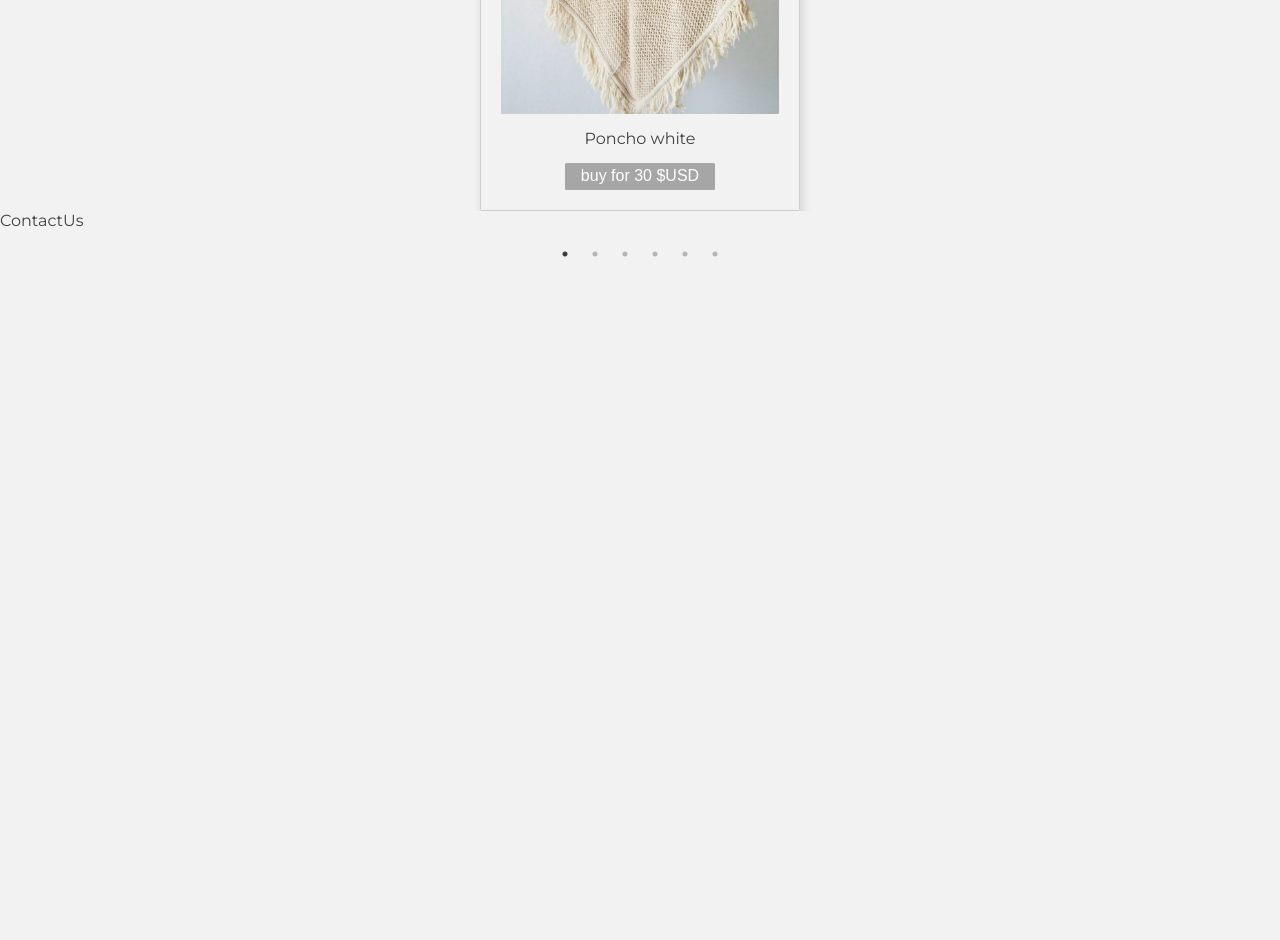
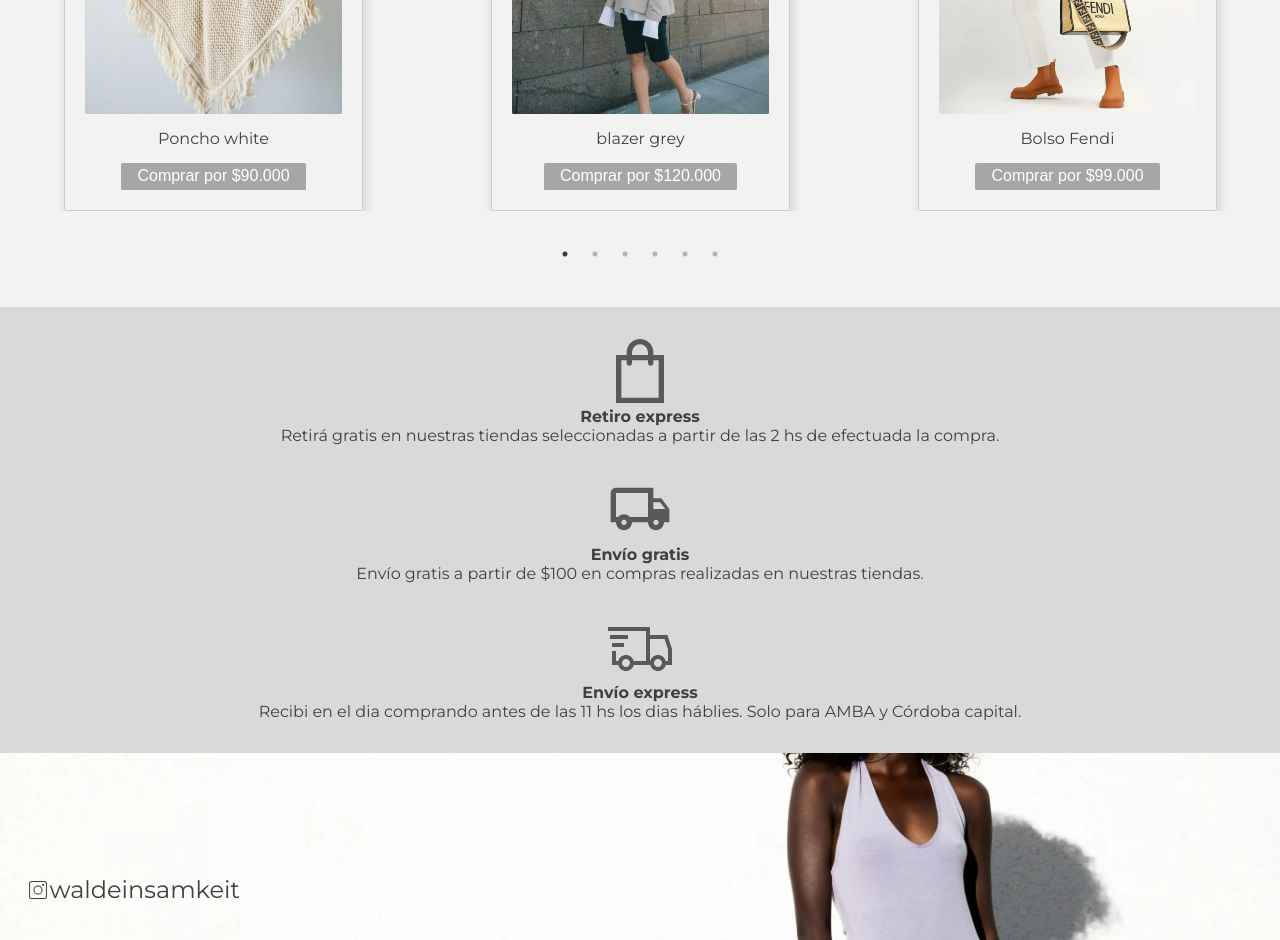
Before and after one commit to makuserrano/Waldein-Ecommerce, a React (Create React App) app: page / in a window 1280 px wide. Shown: the part 1860-2800 px from the top of the page. Before the commit the page ends 2124 px from the top, so only its background shows below. Built offline with nearby package versions, Linux system fonts and the light colour scheme; the HTML template or start-up script is replaced by a standard one.

Commit message:
change section + component ContactUs + bannerInstagram

```diff
--- a/src/components/BannerSlider.jsx
+++ b/src/components/BannerSlider.jsx
@@ -12,6 +12,8 @@ const SimpleSlider = () => {
   const settings = {
     dots: true,
     infinite: true,
+    autoplay: true,
+    autoplaySpeed: 2500,
     speed: 500,
     slidesToShow: 1,
     slidesToScroll: 1,
--- a/src/components/Carrousel.jsx
+++ b/src/components/Carrousel.jsx
@@ -6,9 +6,7 @@ const Carrousel = ({ children }) => {
   const settings = {
     dots: true,
     infinite: true,
-    centerMode: true,
     speed: 500,
-    fade: true,
     slidesToShow: 4,
     slidesToScroll: 1,
     arrows: false,
@@ -16,13 +14,31 @@ const Carrousel = ({ children }) => {
       {
         breakpoint: 768,
         settings: {
-          centerMode: false,
           slidesToShow: 1,
           infinite: true,
           slidesToScroll: 1,
           dots: true,
           arrows: false,
-          fade: true,
+        },
+      },
+      {
+        breakpoint: 1024,
+        settings: {
+          slidesToShow: 2,
+          infinite: true,
+          slidesToScroll: 1,
+          dots: true,
+          arrows: false,
+        },
+      },
+      {
+        breakpoint: 1400,
+        settings: {
+          slidesToShow: 3,
+          infinite: true,
+          slidesToScroll: 1,
+          dots: true,
+          arrows: false,
         },
       },
     ],
--- a/src/components/ContactUs.jsx
+++ b/src/components/ContactUs.jsx
@@ -1,10 +1,52 @@
-import React from 'react'
+import React from "react";
 import "../sass/components/ContactUs.scss";
-
+import { MdOutlineLocalShipping } from "react-icons/md";
+import { GrShop } from "react-icons/gr";
+import { LiaShippingFastSolid } from "react-icons/lia";
+import { CiInstagram } from "react-icons/ci";
+import imgFollow from "../assets/img/responsive/seguinos-instagram.webp";
 function ContactUs() {
   return (
-    <div>ContactUs</div>
-  )
+    <div className="container">
+      <div className="info">
+        <div className="info__express">
+          <GrShop className="info__icon" />
+          <h4 className="info__text">Retiro express</h4>
+          <p className="info__text__p">
+            Retirá gratis en nuestras tiendas seleccionadas a partir de las 2 hs
+            de efectuada la compra.
+          </p>
+        </div>
+        <div className="info__shipping">
+          <MdOutlineLocalShipping className="info__icon" />
+          <h4 className="info__text"> Envío gratis</h4>
+          <p className="info__text__p">
+            Envío gratis a partir de $100 en compras realizadas en nuestras
+            tiendas.
+          </p>
+        </div>
+        <div className="info__express__shipping">
+          <LiaShippingFastSolid className="info__icon" />
+          <h4 className="info__text">Envío express</h4>
+          <p className="info__text__p">
+            Recibi en el dia comprando antes de las 11 hs los dias háblies. Solo
+            para AMBA y Córdoba capital.
+          </p>
+        </div>
+        <div className="info__banner">
+          <img
+            className="info__banner__img"
+            src={imgFollow}
+            alt="follow instagram"
+          />
+          <div className="info__banner__follow">
+            <CiInstagram className="info__banner__follow__icon" />
+            <p className="info__banner__follow__p">waldeinsamkeit</p>
+          </div>
+        </div>
+      </div>
+    </div>
+  );
 }
 
-export default ContactUs
+export default ContactUs;
--- a/src/components/SectionMan.jsx
+++ b/src/components/SectionMan.jsx
@@ -16,35 +16,35 @@ const SectionMen = () => {
         <Card
           imageSrc={img1}
           description="Tayson white"
-          buttonText="buy for 30 $USD"
+          buttonText="Comprar por $50.000"
           cardNumber={1}
           alt="img-men-1"
         />
         <Card
           imageSrc={img2}
           description="Classic jacket"
-          buttonText="buy for 43 $USD"
+          buttonText="Comprar por $90.000"
           cardNumber={2}
           alt="img-men-2"
         />
         <Card
           imageSrc={img3}
           description="Tennis rainbow"
-          buttonText="buy for 50 $USD"
+          buttonText="Comprar por $150.000"
           cardNumber={3}
           alt="img-men-3"
         />
         <Card
           imageSrc={img4}
           description="Waldem t-shirt"
-          buttonText="buy for 21 $USD"
+          buttonText="Comprar por $45.000"
           cardNumber={4}
           alt="img-men-4"
         />
         <Card
           imageSrc={img5}
           description="Classic sweatter"
-          buttonText="buy for 35 $USD"
+          buttonText="Comprar por $53.000"
           cardNumber={5}
           alt="img-men-4"
         />
--- a/src/components/SectionWoman.jsx
+++ b/src/components/SectionWoman.jsx
@@ -18,14 +18,14 @@ const SectionWoman = () => {
         <Card
           imageSrc={img1}
           description="Poncho white"
-          buttonText="buy for 30 $USD"
+          buttonText="Comprar por $90.000"
           cardNumber={1}
           alt="img-woman-1"
         />
         <Card
           imageSrc={img2}
           description="blazer grey"
-          buttonText="buy for 79 $USD"
+          buttonText="Comprar por $120.000"
           cardNumber={2}
           alt="img-woman-2"
 
@@ -33,7 +33,7 @@ const SectionWoman = () => {
         <Card
           imageSrc={img3}
           description="Bolso Fendi"
-          buttonText="buy for 60 $USD"
+          buttonText="Comprar por $99.000"
           cardNumber={3}
           alt="img-woman-3"
 
@@ -41,7 +41,7 @@ const SectionWoman = () => {
         <Card
           imageSrc={img4}
           description="Blazer cream"
-          buttonText="buy for 58 $USD"
+          buttonText="Comprar por $130.000"
           cardNumber={4}
           alt="img-woman-4"
 
@@ -49,7 +49,7 @@ const SectionWoman = () => {
         <Card
           imageSrc={img5}
           description="Classic sweatter"
-          buttonText="buy for 35 $USD"
+          buttonText="Comprar por $65.000"
           cardNumber={5}
           alt="img-woman-5"
 
@@ -57,8 +57,8 @@ const SectionWoman = () => {
         <Card
           imageSrc={img6}
           description="Classic jacket"
-          buttonText="buy for 40 $USD"
-          cardNumber={6}
+          buttonText="Comprar por $114.000"
+          cardNumber={7}
           alt="img-woman-6"
 
         />
--- a/src/sass/components/Cards.scss
+++ b/src/sass/components/Cards.scss
@@ -15,7 +15,6 @@
   border-radius: 0.1rem;
   box-shadow: 2px 7px 8px 2px rgba(0, 0, 0, 0.1);
   overflow: hidden;
-
   &__img {
     width: 100%;
     height: 20rem;
@@ -25,22 +24,23 @@
     transition: transform 0.3s ease, object-position 0.3s ease;
 
     &-3 {
-      &:hover {
+      &:focus {
         transform: scale(1.2);
         object-position: 0.2rem;
       }
     }
 
     &-4 {
-      &:hover {
+      &:focus {
         object-position: 0rem 1rem;
       }
     }
 
-    &:hover {
+    &:focus {
       transform: scale(1.3);
       transform-origin: bottom;
     }
+
   }
 
   &__description {
@@ -59,7 +59,7 @@
     cursor: pointer;
     transition: background-color 1s ease;
 
-    &:hover {
+    &:focus {
       background-color: var(--color-3);
     }
   }
--- a/src/sass/components/ContactUs.scss
+++ b/src/sass/components/ContactUs.scss
@@ -0,0 +1,43 @@
+.container {
+  margin-top: 6rem;
+  width: 100%;
+  background-color: var(--color-1);
+}
+
+.info {
+  text-align: center;
+  display: flex;
+  justify-content: center;
+  align-items: center;
+  flex-direction: column;
+  padding-top: 2rem;
+  gap: 2rem;
+  color: var(--color-4);
+  height: 100%;
+
+  &__icon {
+    text-align: center;
+    font-size: 4rem;
+    color: var(--color-3);
+  }
+
+  &__banner {
+    width: 100vw;
+    position: relative;
+    &__img {
+      width: 100%;
+      height: 15rem;
+      object-fit: cover;
+    }
+    &__follow {
+      display: flex;
+      align-items: center;
+      text-align: center;
+      justify-content: center;
+      font-size: 1.5rem;
+      position: absolute;
+      top: 50%;
+      left: 2%;
+    }
+  }
+}
```
Also changed, not shown: src/assets/img/responsive/seguinos-instagram.webp (added).
